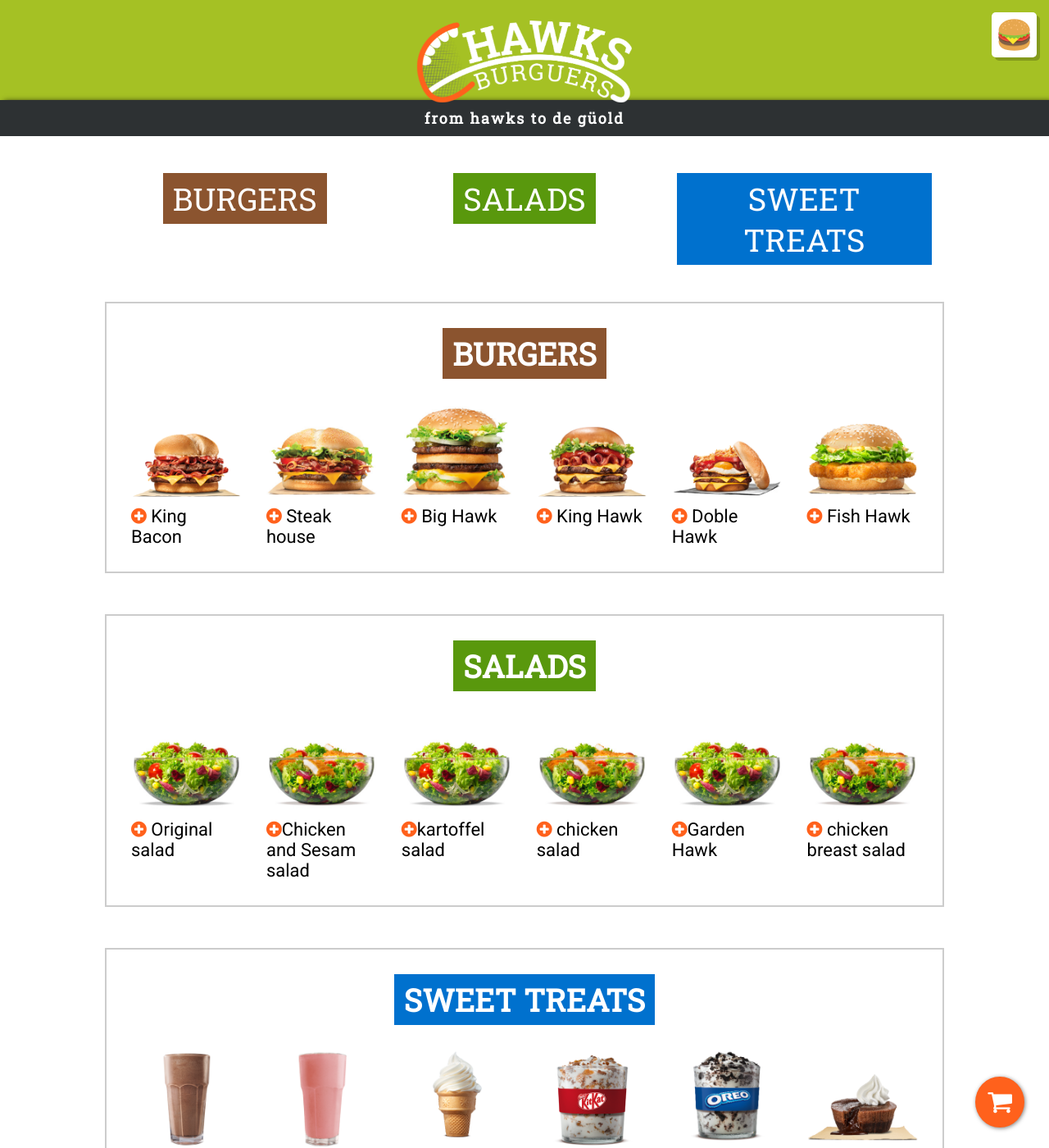
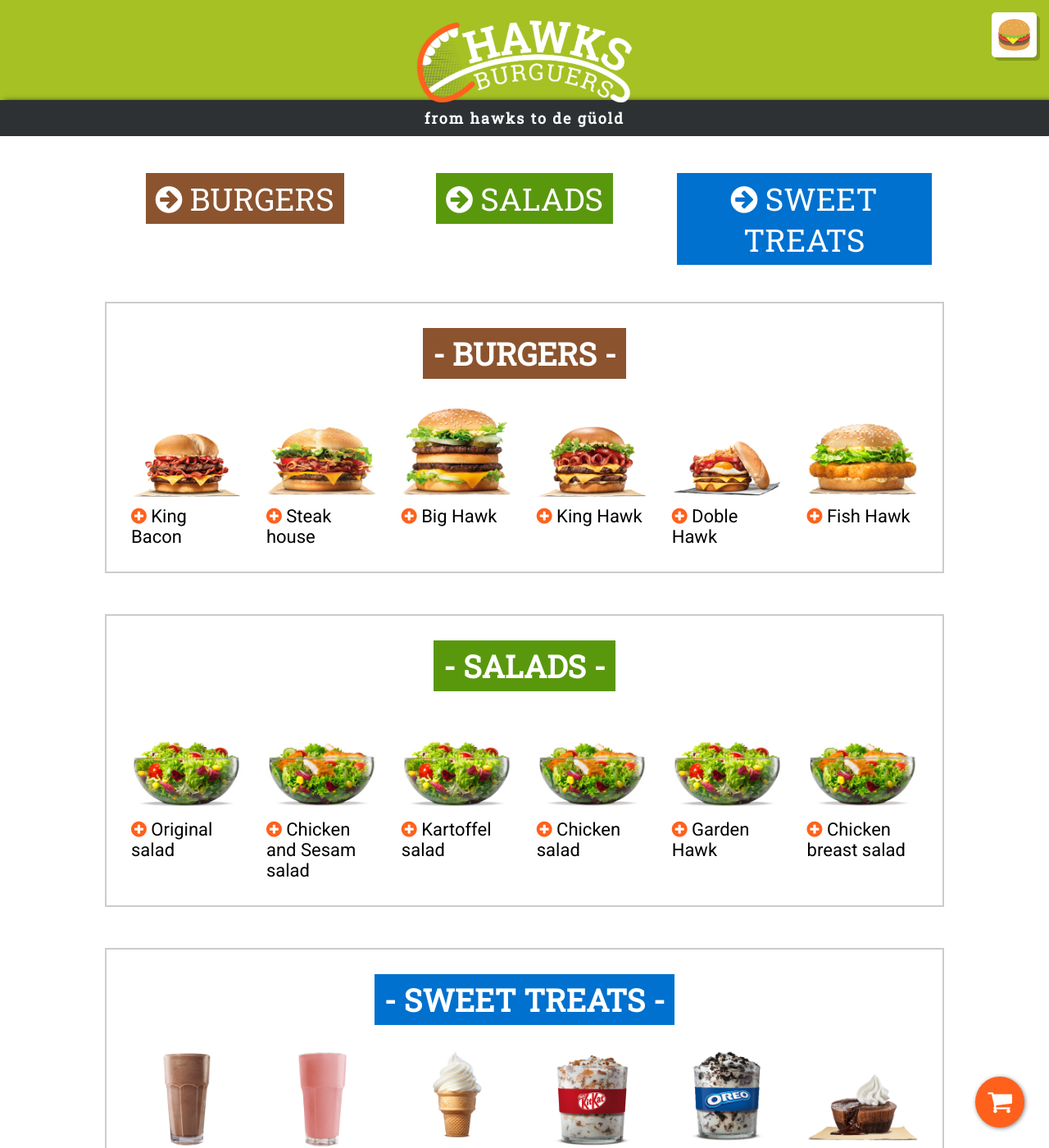
Before and after one commit to cArlitXs/HawksBurgers, a Jekyll site: the page built from menu.html, in a window 1280 px wide and 1400 px high. Shown: the whole window at 82% size. Built offline with Jekyll 4.4.1, drawn with Linux system fonts in a browser that asks for light colours.

Commit message:
Mejora de la página de menú

```diff
--- a/_includes/footer.html
+++ b/_includes/footer.html
@@ -1,6 +1,6 @@
 <footer class="row">
 	<div class="col-4  col-s-3">
-		<h4><i class="fa fa-map-marker"></i> Mapa del sitio</h4>
+		<h4><i class="fa fa-map"></i> Mapa del sitio</h4>
 		<hr>
 		<nav>
 			{% include nav.html %}
--- a/menu.html
+++ b/menu.html
@@ -9,15 +9,15 @@ order: 2
 <section id="menu">
 	<div class="container">
 		<div class="row ta-c" style="padding: 30px 0;">
-			<div class="col-4 col-s-4"><a href="#burgers" class="h1 titulo_seccion" style="background-color: #8b542f;">BURGERS</a></div>
-			<div class="col-4 col-s-4"><a href="#salads" class="h1 titulo_seccion" style="background-color: #59980d;">SALADS</a></div>
-			<div class="col-4 col-s-4"><a href="#sweets" class="h1 titulo_seccion" style="background-color: #0071ce;">SWEET TREATS</a></div>
+			<div class="col-4 col-s-4"><a href="#burgers" class="h1 titulo_seccion" style="background-color: #8b542f;"><i class="fa fa-arrow-circle-right"></i> BURGERS</a></div>
+			<div class="col-4 col-s-4"><a href="#salads" class="h1 titulo_seccion" style="background-color: #59980d;"><i class="fa fa-arrow-circle-right"></i> SALADS</a></div>
+			<div class="col-4 col-s-4"><a href="#sweets" class="h1 titulo_seccion" style="background-color: #0071ce;"><i class="fa fa-arrow-circle-right"></i> SWEET TREATS</a></div>
 		</div>
 		<a name="burgers"></a>
 		<section>
 			<div class="row">
 				<div class="col-12 ta-c">
-					<h1 class="titulo_seccion" style="background-color: #8b542f;">BURGERS</h1>
+					<h1 class="titulo_seccion" style="background-color: #8b542f;">- BURGERS -</h1>
 				</div>
 			</div>
 			<div class="row">
@@ -45,15 +45,13 @@ order: 2
 					<img src="{{site.baseurl}}/images/kingfish.png" class="w-100" alt="Fish Hawk">
 					<p class="h5"><a href=""><i class="fa fa-plus-circle"></i> Fish Hawk</a></p>
 				</div>
-
-
 			</div>
 		</section>
 		<a name="salads"></a>
 		<section>
 			<div class="row">
 				<div class="col-12 ta-c">
-					<h1 class="titulo_seccion" style="background-color: #59980d;">SALADS</h1>
+					<h1 class="titulo_seccion" style="background-color: #59980d;">- SALADS -</h1>
 				</div>
 			</div>
 			<div class="row">
@@ -63,46 +61,45 @@ order: 2
 				</div>
 				<div class="item col-2 col-s-4">
 					<img src="{{site.baseurl}}/images/ensaladapollo.jpg" class="w-100" alt="Chicken and Sesam salad">
-					<p class="h5"><a href=""><i class="fa fa-plus-circle"></i>Chicken and Sesam salad</a></p>
+					<p class="h5"><a href=""><i class="fa fa-plus-circle"></i> Chicken and Sesam salad</a></p>
 				</div>
 				<div class="item col-2 col-s-4">
 					<img src="{{site.baseurl}}/images/ensaladaoriginal.jpg" class="w-100" alt="kartoffel salad">
-					<p class="h5"><a href=""><i class="fa fa-plus-circle"></i>kartoffel salad</a></p>
+					<p class="h5"><a href=""><i class="fa fa-plus-circle"></i> Kartoffel salad</a></p>
 				</div>
 				<div class="item col-2 col-s-4">
 					<img src="{{site.baseurl}}/images/ensaladapollo.jpg" class="w-100" alt="chicken salad">
-					<p class="h5"><a href=""><i class="fa fa-plus-circle"></i> chicken salad</a></p>
+					<p class="h5"><a href=""><i class="fa fa-plus-circle"></i> Chicken salad</a></p>
 				</div>
 				<div class="item col-2 col-s-4">
 					<img src="{{site.baseurl}}/images/ensaladaoriginal.jpg" class="w-100" alt="Garden Hawk">
-					<p class="h5"><a href=""><i class="fa fa-plus-circle"></i>Garden Hawk</a></p>
+					<p class="h5"><a href=""><i class="fa fa-plus-circle"></i> Garden Hawk</a></p>
 				</div>
 				<div class="item col-2 col-s-4">
 					<img src="{{site.baseurl}}/images/ensaladapollo.jpg" class="w-100" alt="chicken breast salad ">
-					<p class="h5"><a href=""><i class="fa fa-plus-circle"></i> chicken breast salad </a></p>
+					<p class="h5"><a href=""><i class="fa fa-plus-circle"></i> Chicken breast salad </a></p>
 				</div>
-
 			</div>
 		</section>
 		<a name="sweets"></a>
 		<section>
 			<div class="row">
 				<div class="col-12 ta-c">
-					<h1 class="titulo_seccion" style="background-color: #0071ce;">SWEET TREATS</h1>
+					<h1 class="titulo_seccion" style="background-color: #0071ce;">- SWEET TREATS -</h1>
 				</div>
 			</div>
 			<div class="row">
 				<div class="item col-2 col-s-4">
 					<img src="{{site.baseurl}}/images/chocoshake.png" class="w-100" alt="Choco shake">
-					<p class="h5"><a href=""><i class="fa fa-plus-circle"></i>Choco shake</a></p>
+					<p class="h5"><a href=""><i class="fa fa-plus-circle"></i> Choco shake</a></p>
 				</div>
 				<div class="item col-2 col-s-4">
 					<img src="{{site.baseurl}}/images/strawshake.png" class="w-100" alt="Strawberry Shake">
-					<p class="h5"><a href=""><i class="fa fa-plus-circle"></i>Strawberry Shake</a></p>
+					<p class="h5"><a href=""><i class="fa fa-plus-circle"></i> Strawberry Shake</a></p>
 				</div>
 				<div class="item col-2 col-s-4">
 					<img src="{{site.baseurl}}/images/icecream.png" class="w-100" alt="Ice Cream Cone">
-					<p class="h5"><a href=""><i class="fa fa-plus-circle"></i>Ice Cream Cone</a></p>
+					<p class="h5"><a href=""><i class="fa fa-plus-circle"></i> Ice Cream Cone</a></p>
 				</div>
 				<div class="item col-2 col-s-4">
 					<img src="{{site.baseurl}}/images/kitkat.png" class="w-100" alt="Kit Kat Hawk">
@@ -116,8 +113,6 @@ order: 2
 					<img src="{{site.baseurl}}/images/brownie.png" class="w-100" alt="Chocolate Brownie">
 					<p class="h5"><a href=""><i class="fa fa-plus-circle"></i> Chocolate Brownie</a></p>
 				</div>
-
-
 			</div>
 		</section>
 		<!--
```
